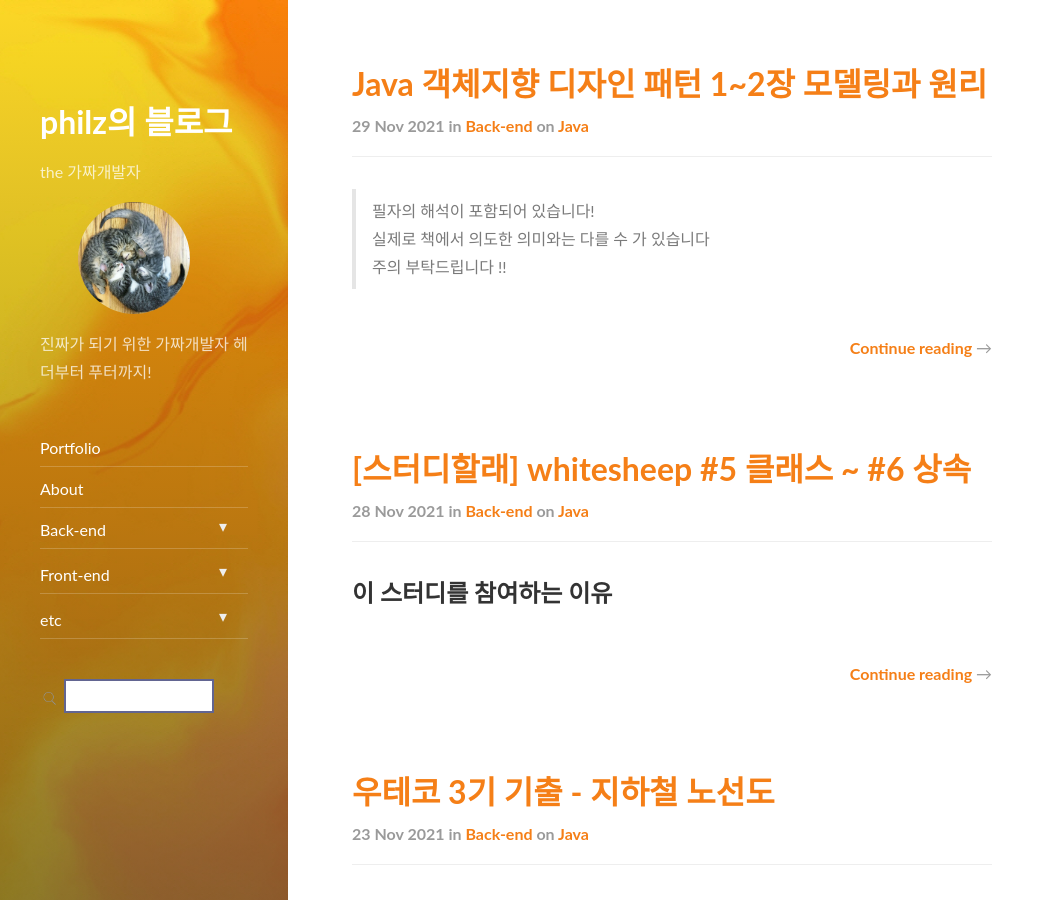
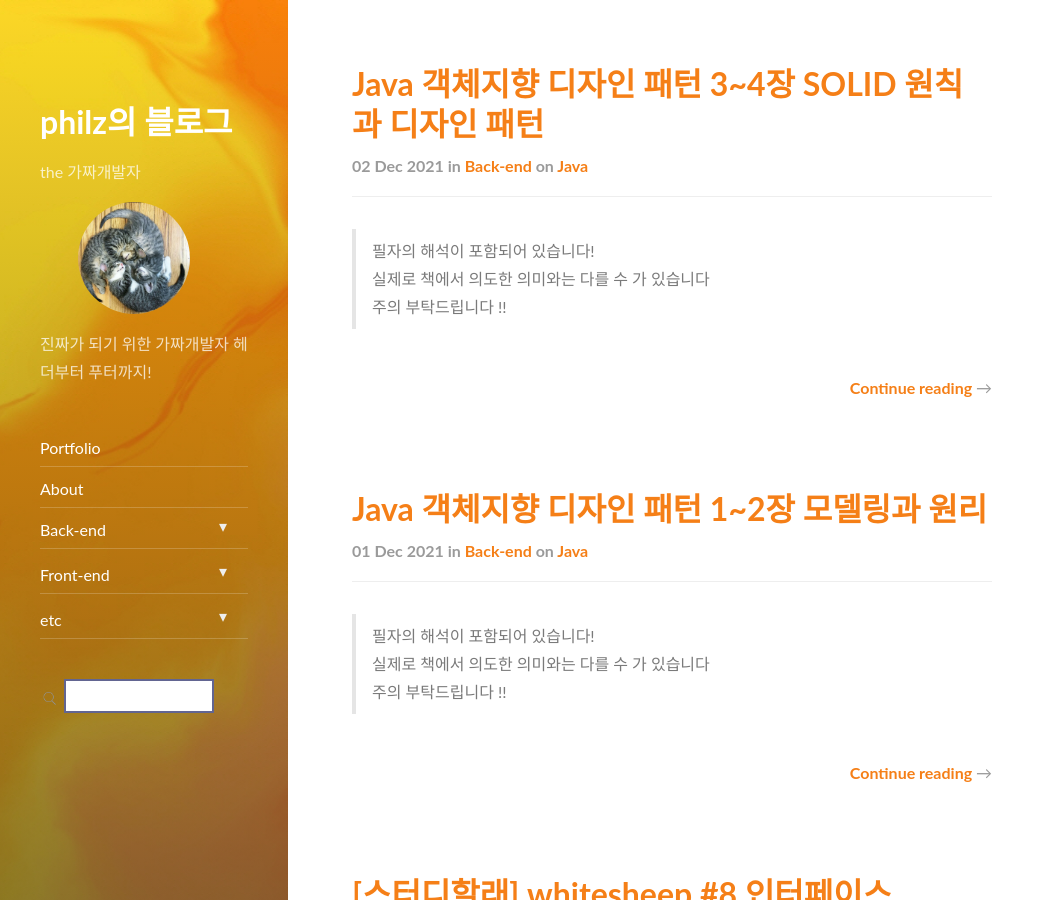
Before and after one commit to progress0407/progress0407.github.io, a Jekyll site: the page built from _featured_tags/backend-java.md, in a window 1280 px wide and 900 px high. Shown: the whole window, without its empty margins (0-1055 px from the left). Built offline with Jekyll 4.4.1, drawn with Linux system fonts in a browser that asks for light colours; nearby versions of some CDN libraries; part of the change alters nothing that is shown; some of the changed text lies outside the part shown.

Commit message:
디자인 패턴 3~4장

````diff
--- /dev/null
+++ b/_posts/backend/java/2021-11-29-whitesheep-javastudy-8-interface.md
@@ -0,0 +1,247 @@
+---
+layout: post
+title: "[스터디할래] whitesheep #8 인터페이스"
+subtitle: ""
+date: 2021-11-29 00:10:00 +0900
+categories: backend
+tags: java
+comments: true
+---
+
+# 인터페이스.. 아는 내용은 생략 내지 짧게 !
+
+인터페이스는 OOP를 공부하면서 알게 된 내용들이 많다 !
+
+java8 이상의 내용에 대해 보자
+
+사실.. 보기만 해도 이해가 되기 때문에 굳이 설명을 첨언하지는 않았다 !!
+
+## JAVA8 default와 static의 등장
+
+java8부터 default 메서드와 static 메서드를 등장시켰다
+
+따라서 interface 자체에서도 구현부를 동시에 지닐 수 있게된 것이다
+
+```java
+public interface Java8Interface {
+	void method();
+
+	default void defaultMethod() {
+		System.out.println("this is default method");
+	}
+
+	static void staticMethod() {
+		System.out.println("this is static method");
+	}
+}
+```
+
+```java
+public class Java8Impl implements Java8Interface {
+	@Override
+	public void method() {
+		System.out.println("this is method");
+	}
+}
+```
+
+```java
+public class InterfaceMain {
+	public static void main(String[] args) {
+		new Java8Impl().method();
+		new Java8Impl().defaultMethod();
+		Java8Interface.staticMethod();
+	}
+}
+```
+
+다만 static 메서드는 구현부에서 호출할 수 없다
+
+즉
+
+```java
+Java8Interface.staticMethod();
+```
+
+와 같은 호출이 안 되고
+
+인터페이스에서 바로 호출해야 한다
+
+```java
+Java8Impl.staticMethod();
+```
+
+## 왜 저런 메서드가 생겼는가?
+
+예를들어 `List`나 `Map`같은 자료형에 추가적인 기능을 필요로 한다고 하였을 때
+
+어떤 한 메서드를 추가하게 되면 필수적으로 구현해야하기 때문에 모든 자손 구현체들이 컴파일 에러가 떨어진다..
+
+인터페이스를 구현하고 있는 자손 클래스들에게 하위 호환성을 지키기 위하여 만들었다고 볼 수있다
+
+![image](https://user-images.githubusercontent.com/66164361/144354480-401532ac-0906-49e6-a378-7454013cdbc3.png)
+
+`List`의 `forEach` 메서드도 8버전 이후 `default`가 등장하면서 생겼다
+
+## java9 private과 private static의 등장
+
+```java
+public interface Java9Interface {
+	default void defaultMethod() {
+		privateMethod();
+		privateStaticMethod();
+	}
+
+	private void privateMethod() {
+		System.out.println("this is private method");
+	}
+
+	private static void privateStaticMethod() {
+		System.out.println("this is private static method");
+	}
+}
+```
+
+```java
+public class Java9Impl implements Java9Interface {
+}
+```
+
+```java
+public class InterfaceMain {
+	public static void main(String[] args) {
+		new Java9Impl().defaultMethod();
+	}
+}
+```
+
+## 두 인터페이스를 상속받는다면
+
+두 인터페이스 중 구현할 내용을 취사선택할 수 있다
+
+실행부
+
+```java
+JoinImpl join = new JoinImpl();
+join.preJoin();
+join.afterJoin();
+```
+
+```java
+public interface JoinGroup {
+	default void preJoin() {
+		System.out.println("그룹에 가입 전");
+	}
+
+	default void afterJoin() {
+		System.out.println("그룹에 가입 후");
+	}
+}
+```
+
+```java
+public interface JoinMember {
+	default void preJoin() {
+		System.out.println("회원 가입 전");
+	}
+
+	default void afterJoin() {
+		System.out.println("회원 가입 후");
+	}
+}
+```
+
+```java
+public class JoinImpl implements JoinGroup, JoinMember {
+	@Override
+	public void preJoin() {
+		JoinGroup.super.preJoin();
+		JoinMember.super.preJoin();
+	}
+
+	@Override
+	public void afterJoin() {
+		JoinGroup.super.afterJoin();
+		JoinMember.super.afterJoin();
+	}
+}
+```
+
+## 인터페이스들끼리도 상속이 된다
+
+```java
+public interface Join {
+	default void preJoin() {
+		System.out.println("Join 클래스의 preJoin");
+	}
+}
+```
+
+```java
+public interface JoinMember extends Join {
+	default void preJoin() {
+		System.out.println("회원 가입 전");
+	}
+	...
+}
+```
+
+### 추상 클래스와 인터페이스
+
+- 추상 클래스는 `IS-A` 관계이고
+  - TV는 가전제품이다
+
+```java
+Tv extends ElectronicProduct { }
+```
+
+- 인터페이스는 `HAS-A` 관계이다
+  - TV는 영상을 보여줄 수 있다
+  - TV는 소리를 재생시킬 수 있다
+
+```java
+Tv implements Video, Audio { }
+```
+
+### Lambda 와 인터페이스를 이용한 Custom 계산기
+
+> 수업중에 나온 프로그램인데 한번 모방해보았다
+> (1:44) https://www.youtube.com/watch?v=v2BXL6SYaBc&list=PLfI752FpVCS96fSsQe2E3HzYTgdmbz6LU&index=16
+
+```java
+public interface CustomCalculator {
+
+	default int addEvenNumbers(int... nums) {
+		return add(x -> x % 2 == 0, nums);
+	}
+
+	default int addOddNumbers(int... nums) {
+		return add(x -> x % 2 == 1, nums);
+	}
+
+	private int add(IntPredicate predicate, int... nums) {
+		return IntStream.of(nums)
+			.filter(predicate)
+			.reduce((a, b) -> a + b)
+			.getAsInt();
+	}
+}
+```
+
+```java
+public class CustomCalculatorImpl implements CustomCalculator {
+}
+```
+
+```java
+private static void test3() {
+	CustomCalculatorImpl calculator = new CustomCalculatorImpl();
+	int[] nums = {1, 2, 3, 4};
+	// odd sum = 4
+	// even sum = 6
+	int oddSum = calculator.addOddNumbers(nums);
+	System.out.println("oddSum = " + oddSum);
+	int evenSum = calculator.addEvenNumbers(nums);
+	System.out.println("evenSum = " + evenSum);
+}
+```
--- a/_posts/backend/java/2021-11-29-자바_디자인패턴.md
+++ b/_posts/backend/java/2021-12-01-자바_디자인패턴-1_2.md
@@ -2,7 +2,7 @@
 layout: post
 title: "Java 객체지향 디자인 패턴 1~2장 모델링과 원리"
 subtitle: ""
-date: 2021-11-29 10:00:00 +0900
+date: 2021-12-01 10:00:00 +0900
 categories: backend
 tags: java
 comments: true
@@ -147,7 +147,9 @@ public class Computer {
 
 정보 은닉(information hiding): 외부에서 알 필요가 없는 정보를 접근하지 못하도록 막는다
 
-응집도(cohesion): 클래스가 얼마나 밀접하게 관련되어 있는지를 나타냄
+응집도(cohesion): 한 클래스의 기능들이 얼마나 밀접하게 관련되어 있는지를 나타냄
+
+- SRP와 관련. 클래스가 하고자 하는 일과 책임들의 관계
 
 결합도(coupling): 어떤 기능을 실행할 때 다른 클래스에 얼마나 의존적인지를 나타낸다
 
@@ -174,3 +176,69 @@ void somethingDoo(Car car) {
 > 책에서의 요약
 > 일반화 관계는 자식 클래스를 외부로부터 은닉하는 캡슐화의 일종
 > 본인피셜: 다형성으로 받아들이자 !
+
+### 일반화 관계와 위임
+
+만일 나만의 Custom Stack 을 만드는데 기능을 다 만들기 힘들어서 기존의 `ArrayList`를 상속받아 구현하면 문제가 다소 생긴다
+
+- 원치 않는 기능들도 상속된다
+
+기본적으로 일반화 관계는 **is a kind of** 관계가 성립해야 한다
+
+스택과 리스트의 경우
+
+- Stack is a kind of ArrayList
+
+가 성립하지 않기 떄문에 일반화 관계(상속)로 구현하면 아니 된다.
+
+#### 안티패턴
+
+```java
+public class MyStack<String> extends ArrayList<String> {
+	public void push(String element) {
+		add(element);
+	}
+
+	public String pop() {
+		return remove(size() - 1);
+	}
+}
+```
+
+#### 위임을 이용한 리펙터링
+
+```java
+public class MyStackByDelegation<String> {
+
+	private ArrayList<String> arList = new ArrayList<String>();
+
+	public void push(String element) {
+		arList.add(element);
+	}
+
+	public String pop() {
+		return arList.remove(arList.size() - 1);
+	}
+
+	public boolean isEmpty() {
+		return arList.isEmpty();
+	}
+
+	public int size() {
+		return arList.size();
+	}
+}
+```
+
+### 집합론 관점으로 본 일반화 관계
+
+- 이 소주제는 도저히 이해가 안간다...
+
+## 다형성
+
+> Polymorphism
+> 내가 생각하기에 객체지향을 지탱하는 기술 원탑 !
+
+- 서로 다른 객체가 같은 메시지를 받았을 때 각자의 방식으로 동적하는 능력
+
+- 일반화 관계와 함께 자식 클래스를 개별적으로 다룰 필요 없이 한 번에 처리할 수 있게 하는 수단 제공
--- /dev/null
+++ b/_posts/backend/java/2021-12-02-자바_디자인패턴-3_4.md
@@ -0,0 +1,65 @@
+---
+layout: post
+title: "Java 객체지향 디자인 패턴 3~4장 SOLID 원칙과 디자인 패턴"
+subtitle: ""
+date: 2021-12-02 15:00:00 +0900
+categories: backend
+tags: java
+comments: true
+---
+
+> 필자의 해석이 포함되어 있습니다!
+> 실제로 책에서 의도한 의미와는 다를 수 가 있습니다
+> 주의 부탁드립니다 !!
+
+# 3장 : SOLID 원칙
+
+---
+
+## SRP
+
+- 단일 책임 원칙. Single Responsibility Prinsiple
+
+- 객체는 단 하나의 책임(메서드)만 가져야 한다
+
+### 산탄총 수술
+
+- 변경에 대하여 여러 클래스를 변경함
+- SRP를 지키니 못하면 일어날 수 있는 참사
+
+## OCP
+
+- 개방-폐쇄 원칙. Open-Closed Principle
+- 기본의 코드를 변경하지 않으면서 기능을 추가할 수 있도록 설계되어야 한다는 뜻
+
+## LSP
+
+- 리스코프 치환 원칙. Liskov Substitution Principle
+
+- 자식 클래스는 부모 클래스의 행위를 수행할 수 있어야 한다
+
+나는 이것을 LG OLED TV 객체가 LG TV 객체의 기능을 동일 수행할 수 있어야 한다고 받아들였다..
+
+LG TV만 영상 보기가 되고 OLED는 안되면 말이 안되니까 !
+
+## DIP
+
+- 의존 역전 원칙. Dependency Inversion Principle
+
+스프링 프레임워크의 DI를 생각하면 좋다 !
+최대한 객체의 생성을 외부로 맡기고 조립만 따로 하는 것이다
+
+```java
+Toy toy = new Robot(); // 혹은 Lego
+Kid kid = new Kid();
+kid.setToy(toy);
+kid.play();
+```
+
+## ISP
+
+- 인터페이스 분리 원칙. Interface Segreation Principle
+
+구현체를 인터페이스를 사용하여 클라이언트와 분리시킨다
+
+클라이언트는 자신이 필요한 기능을 인터페이스를 통해서 선택한다
````
